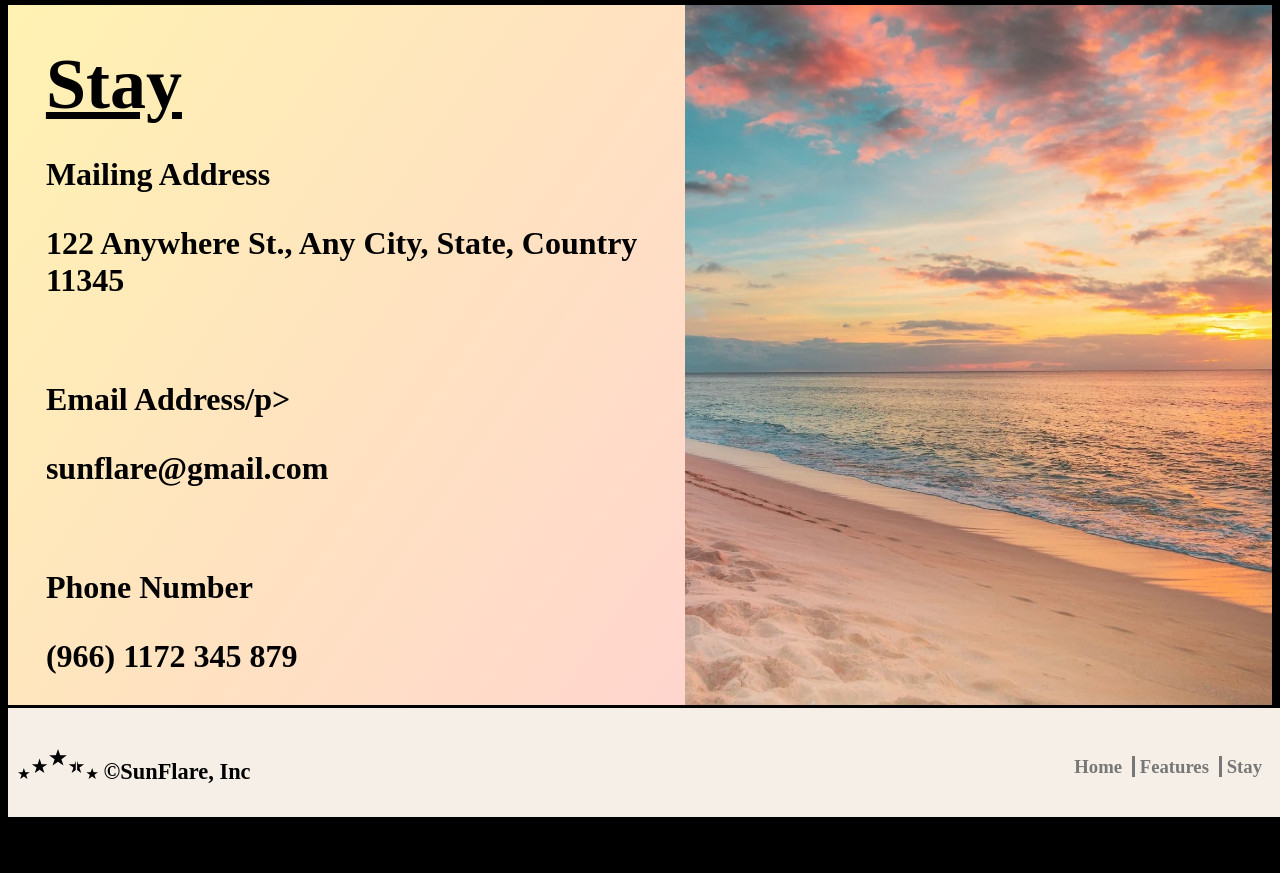
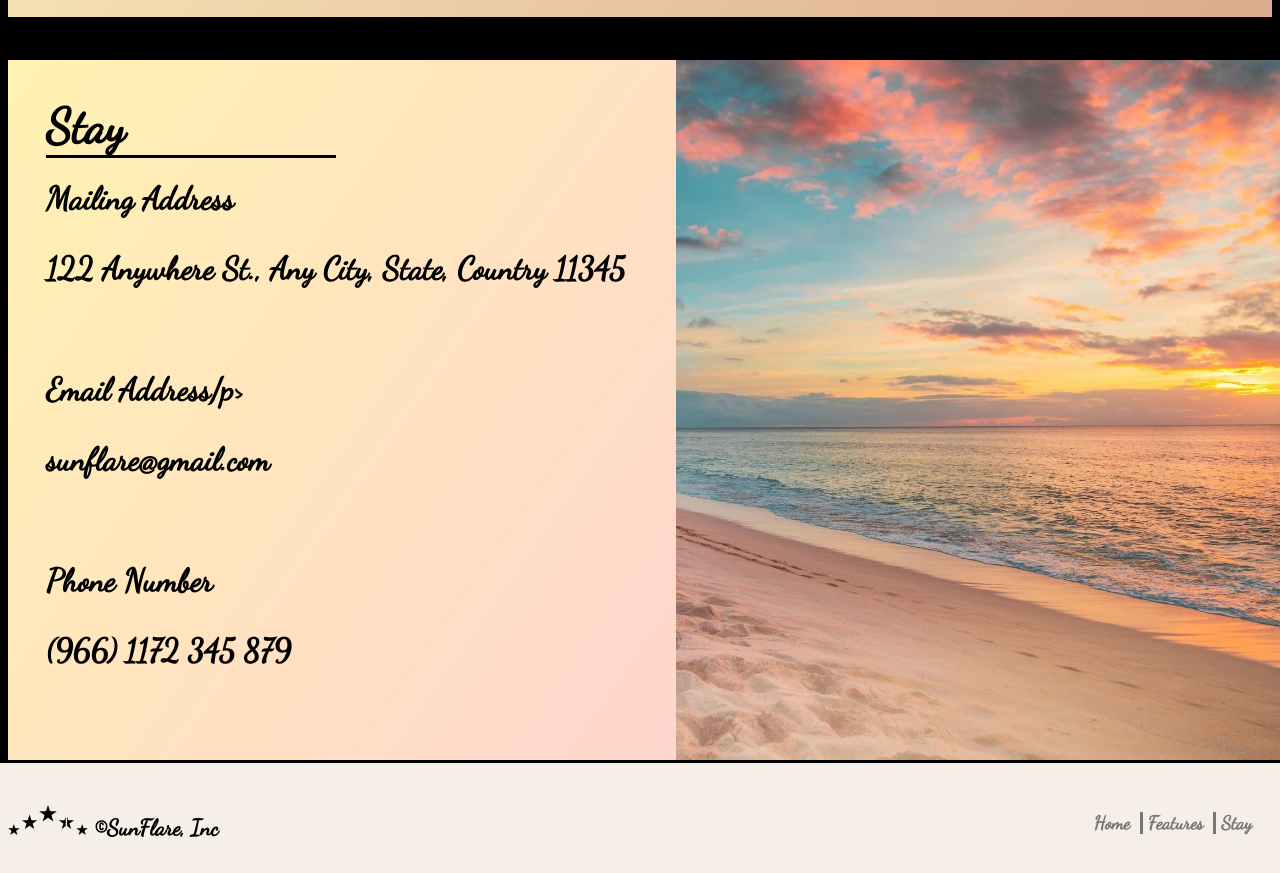
Before and after one commit to Spiraxz/Hotelweb-design-test, a plain HTML site: page index.html in a window 1280 px wide. Shown: the part 1288-2161 px from the top of the page. Before the commit the page ends 2105 px from the top, so only its background shows below. Drawn offline with Linux system fonts and the light colour scheme.

Commit message:
Add files via upload

```diff
--- a/index.html
+++ b/index.html
@@ -5,6 +5,9 @@
     <meta name="viewport" content="width=device-width, initial-scale=1.0">
     <title>Sunflare</title>
     <link rel="stylesheet" href="./style.css">
+    <link rel="preconnect" href="https://fonts.googleapis.com">
+<link rel="preconnect" href="https://fonts.gstatic.com" crossorigin>
+<link href="https://fonts.googleapis.com/css2?family=Caveat&family=Dancing+Script&display=swap" rel="stylesheet">
 
     <div class="barnav">
         <section class="navm">
@@ -63,7 +66,7 @@
      <section class="Stay" >
       <div class="endc">
         <div class="block1">
-            <div class="stitle"><h2 >Stay</h1></div>
+            <div ><h2 class="stitle" >Stay</h1></div>
 
         <p class="bot">Mailing Address</p>
 
--- a/style.css
+++ b/style.css
@@ -2,6 +2,8 @@ html{
 
     color: black;
     background-color: black;
+    font-family: 'Caveat', cursive;
+font-family: 'Dancing Script', cursive;
 }
 
 .footer{
@@ -11,8 +13,9 @@ html{
     margin: 0px 0px 0px 0px;
     padding-bottom: 10px;
     margin-bottom: -10px;
-    padding-right: 8px;
+    padding-right: 18px;
     border-top: solid;
+    margin-left: -10px;
 
 
 }
@@ -34,6 +37,7 @@ html{
 }
 .last{
     align-self: center;
+
 }
 
 .nav-container{
@@ -162,8 +166,8 @@ h1{
     font-size: 4em;
     margin: 0%;
     text-align: center;
+    color: black;
     text-decoration: underline;
-    color: black;
 }
 .card{
 
@@ -224,8 +228,11 @@ h1{
     text-align: left;
     font-size: 3rem;
     margin-top: -20px;
-    margin-bottom: -30px;
-    text-decoration: underline;
+    margin-bottom: -10px;
+    text-decoration: none;
+    border-bottom: solid;
+    margin-right: 50%;
+
 }
 
 
@@ -233,13 +240,14 @@ h1{
     display: flex;
     flex-direction: row;
     justify-content: space-between;
-    gap:10px  ;
+
     max-height: 700px;
 }
 
 .block2{
     width: 50%;
-
+    margin-right: -1%;
+    text-align: end;
 }
 
 .block1{
@@ -250,7 +258,7 @@ h1{
 
 .bi{
 
-    width: 100%;
+
     height: 100%;
 }
 
```
